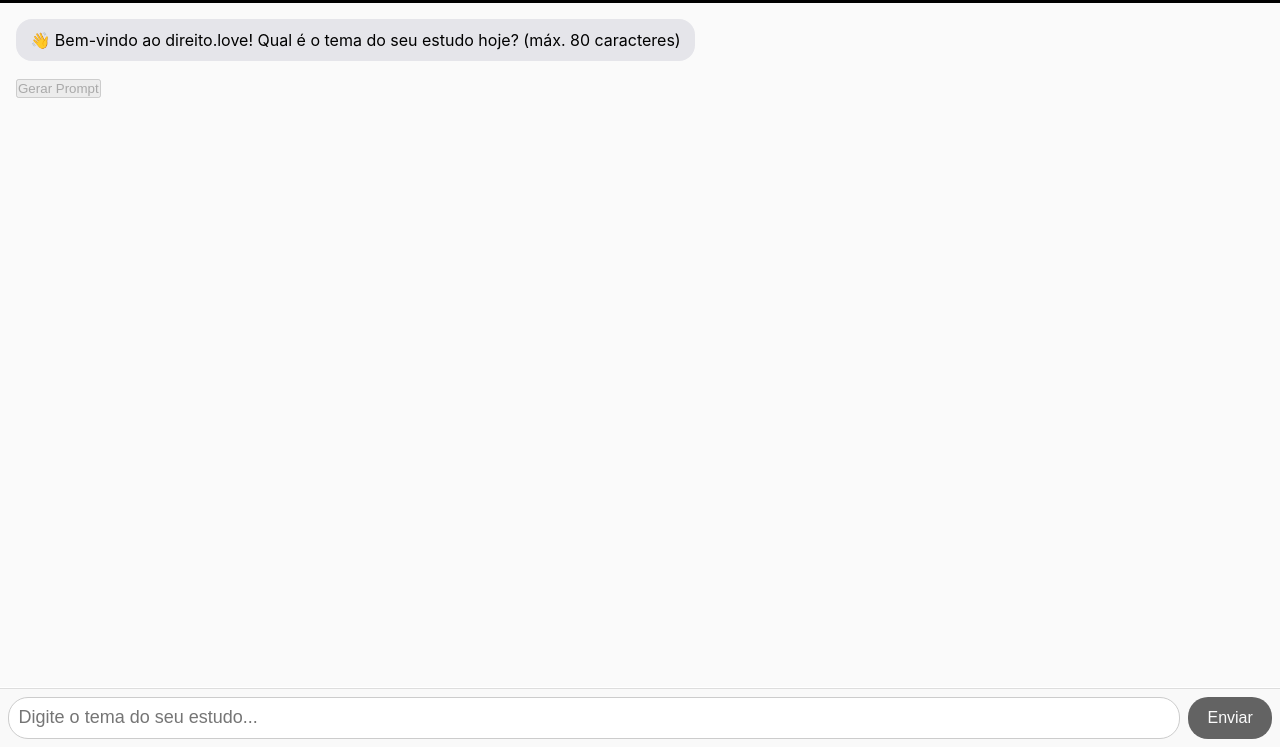
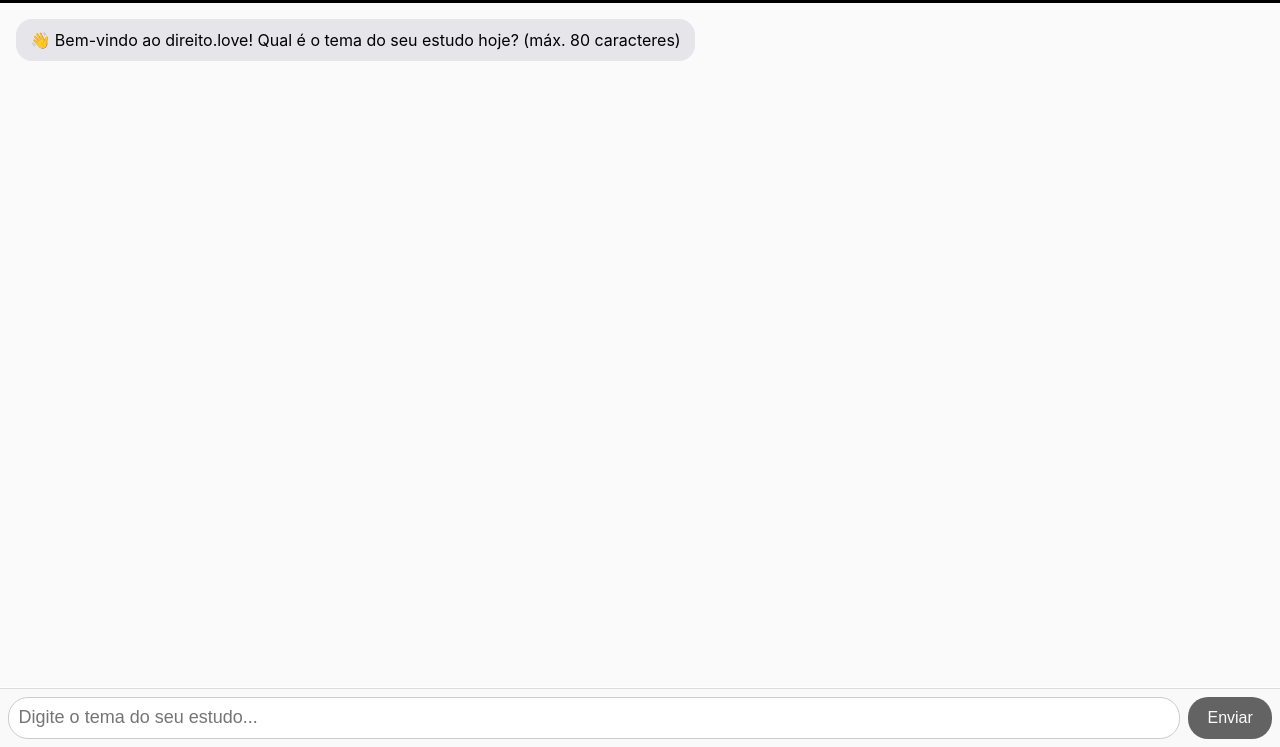
Before and after one commit to osvaldosereia/DIREITO.LOVE, a plain HTML site: page index.html in a window 1280 px wide. Shown: the part 53-800 px from the top of the page. Drawn offline with Linux system fonts and the light colour scheme.

Commit message:
Update index.html

```diff
--- a/index.html
+++ b/index.html
@@ -35,10 +35,7 @@
       <!-- Checkboxes de múltipla escolha e sugestões contextuais -->
     </div>
 
-    <div id="generate-area" class="generate">
-      <button id="generate-btn" disabled>Gerar Prompt</button>
-    </div>
-  </main>
+    </main>
 
   <!-- Campo fixo no rodapé -->
   <footer class="input-footer" aria-label="Entrada de texto">
```
